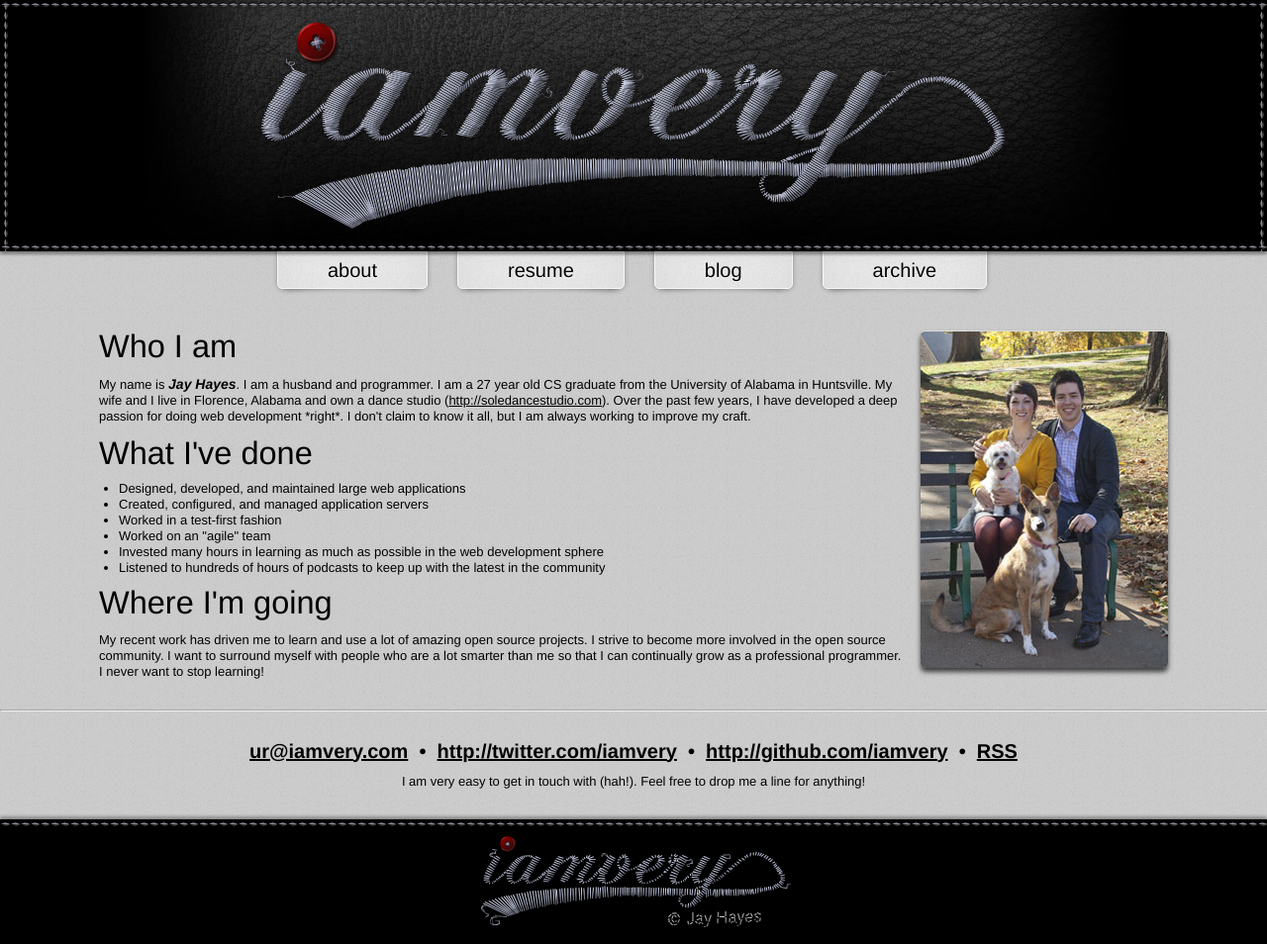
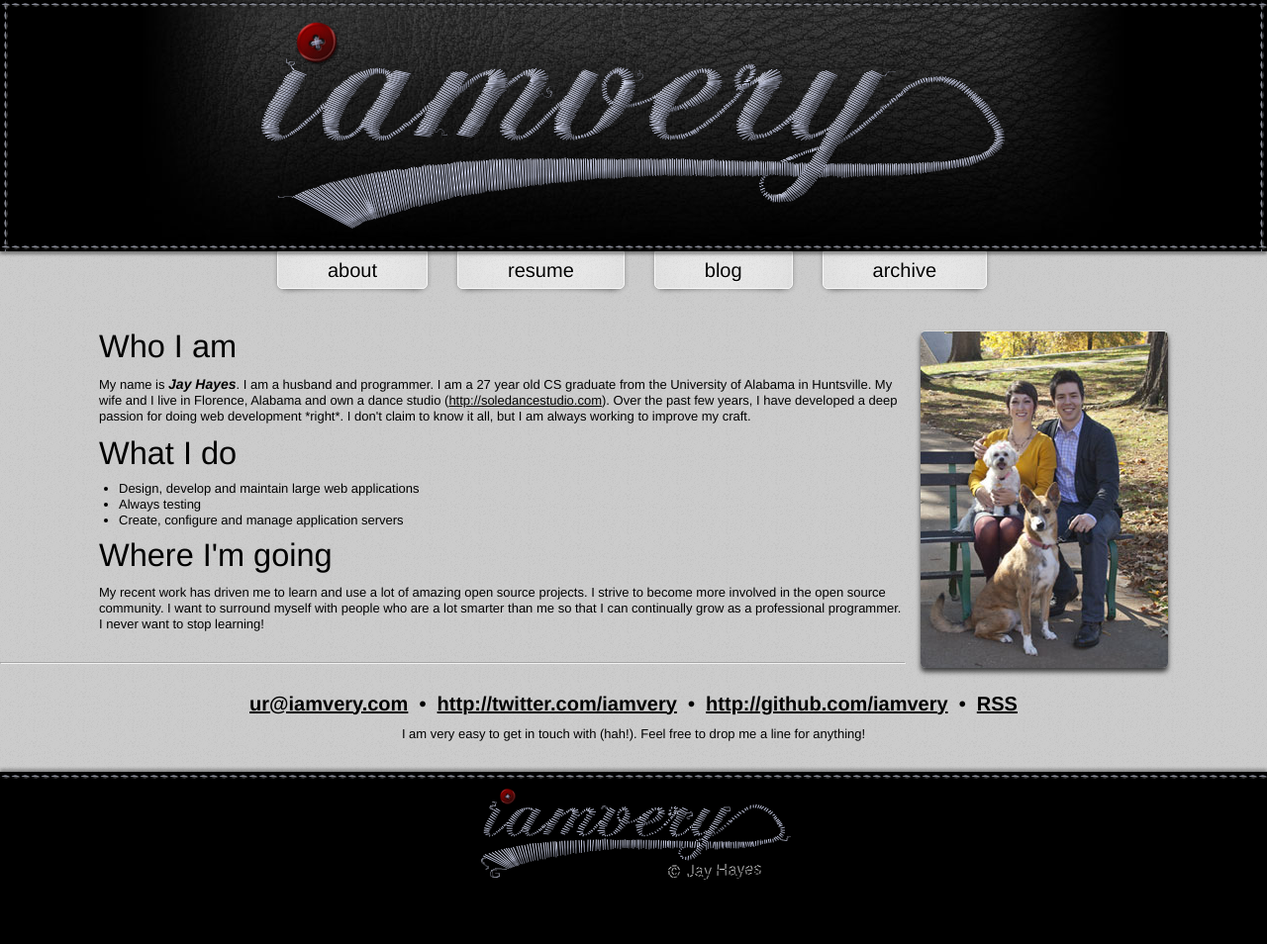
Before and after one commit to iamvery/iamvery.github.com, a Jekyll site: the page built from index.html, in a window 1280 px wide. Shown: the whole page at 99% size. Built offline with Jekyll 4.4.1, drawn with Linux system fonts in a browser that asks for light colours; after the commit the page ends 906 px from its top, so only the background shows below that.

Commit message:
Changed tense and updated "What I do"

```diff
--- a/index.html
+++ b/index.html
@@ -16,15 +16,12 @@
     my craft.
   </p>
 
-  <h1>What I've done</h1>
+  <h1>What I do</h1>
 
   <ul>
-    <li>Designed, developed, and maintained large web applications</li>
-    <li>Created, configured, and managed application servers</li>
-    <li>Worked in a test-first fashion</li>
-    <li>Worked on an "agile" team</li>
-    <li>Invested many hours in learning as much as possible in the web development sphere</li>
-    <li>Listened to hundreds of hours of podcasts to keep up with the latest in the community</li>
+    <li>Design, develop and maintain large web applications</li>
+    <li>Always testing</li>
+    <li>Create, configure and manage application servers</li>
   </ul>
 
   <h1>Where I'm going</h1>
```
